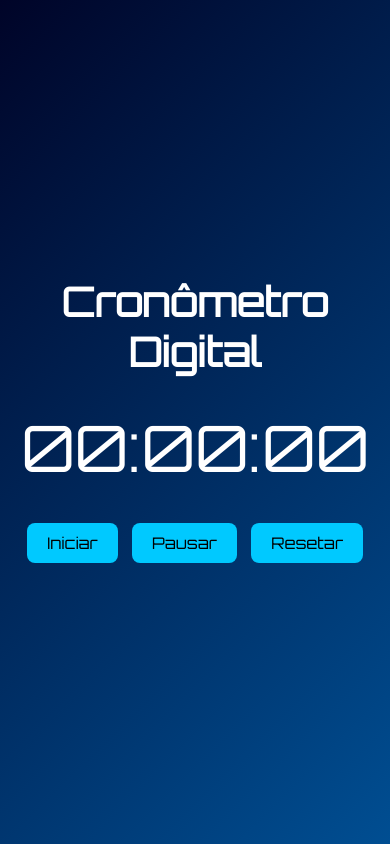
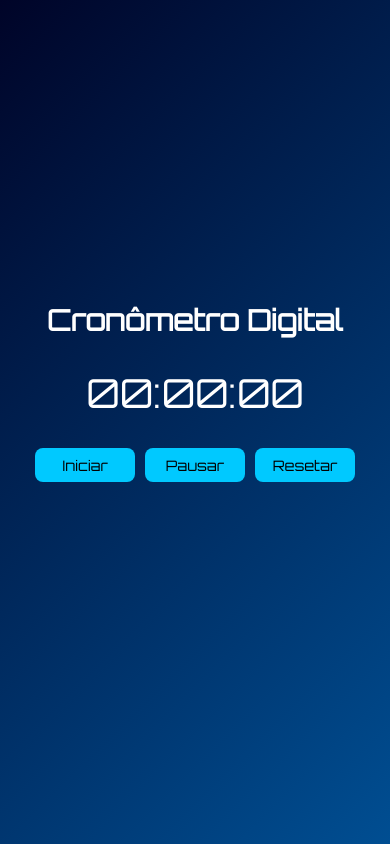
Before and after one commit to digitalbussiness/DiaZen, a plain HTML site: page cronometro.html in a window 390 px wide. Drawn offline with Linux system fonts and the light colour scheme.

Commit message:
Update cronometro.html

```diff
--- a/cronometro.html
+++ b/cronometro.html
@@ -21,19 +21,27 @@
       flex-direction: column;
       align-items: center;
       justify-content: center;
-      height: 100vh;
+      min-height: 100vh;
       padding: 20px;
       text-align: center;
+      padding-bottom: 80px; /* espaço para banner */
     }
 
     h1 {
       margin-bottom: 30px;
-      font-size: 2.5rem;
+      font-size: 2.2rem;
     }
 
     .timer {
-      font-size: 4rem;
+      font-size: 3rem;
       margin-bottom: 30px;
+    }
+
+    .buttons {
+      display: flex;
+      flex-wrap: wrap;
+      justify-content: center;
+      gap: 10px;
     }
 
     .buttons button {
@@ -41,15 +49,39 @@
       border: none;
       color: #000;
       padding: 10px 20px;
-      margin: 5px;
       border-radius: 8px;
       font-size: 1rem;
       cursor: pointer;
       transition: 0.3s;
+      min-width: 100px;
     }
 
     .buttons button:hover {
       background-color: #92fe9d;
+    }
+
+    .banner-footer {
+      position: fixed;
+      bottom: 0;
+      width: 100%;
+      text-align: center;
+      z-index: 9999;
+      background-color: #000428;
+    }
+
+    @media (max-width: 480px) {
+      h1 {
+        font-size: 1.8rem;
+      }
+
+      .timer {
+        font-size: 2.5rem;
+      }
+
+      .buttons button {
+        font-size: 0.9rem;
+        padding: 8px 16px;
+      }
     }
   </style>
 </head>
@@ -61,6 +93,11 @@
     <button onclick="start()">Iniciar</button>
     <button onclick="pause()">Pausar</button>
     <button onclick="reset()">Resetar</button>
+  </div>
+
+  <!-- Banner fixo no rodapé -->
+  <div class="banner-footer">
+    <script async type="text/javascript" src="https://cdn.industriousads.com/js/9239743.js"></script>
   </div>
 
   <script>
@@ -100,11 +137,7 @@
     }
   </script>
 
-  <!-- Scripts para Monetag -->
-  <script async type="text/javascript" src="https://cdn.industriousads.com/js/9239743.js"></script>
-  <script async type="text/javascript" src="https://cdn.industriousads.com/js/9239742.js"></script>
-  <script async type="text/javascript" src="https://cdn.industriousads.com/js/9239741.js"></script>
-  <script async type="text/javascript" src="https://cdn.industriousads.com/js/9239740.js"></script>
+  <!-- Anúncio de clique (Monetag) -->
   <script async type="text/javascript" src="https://cdn.industriousads.com/js/9239739.js"></script>
 
 </body>
```
